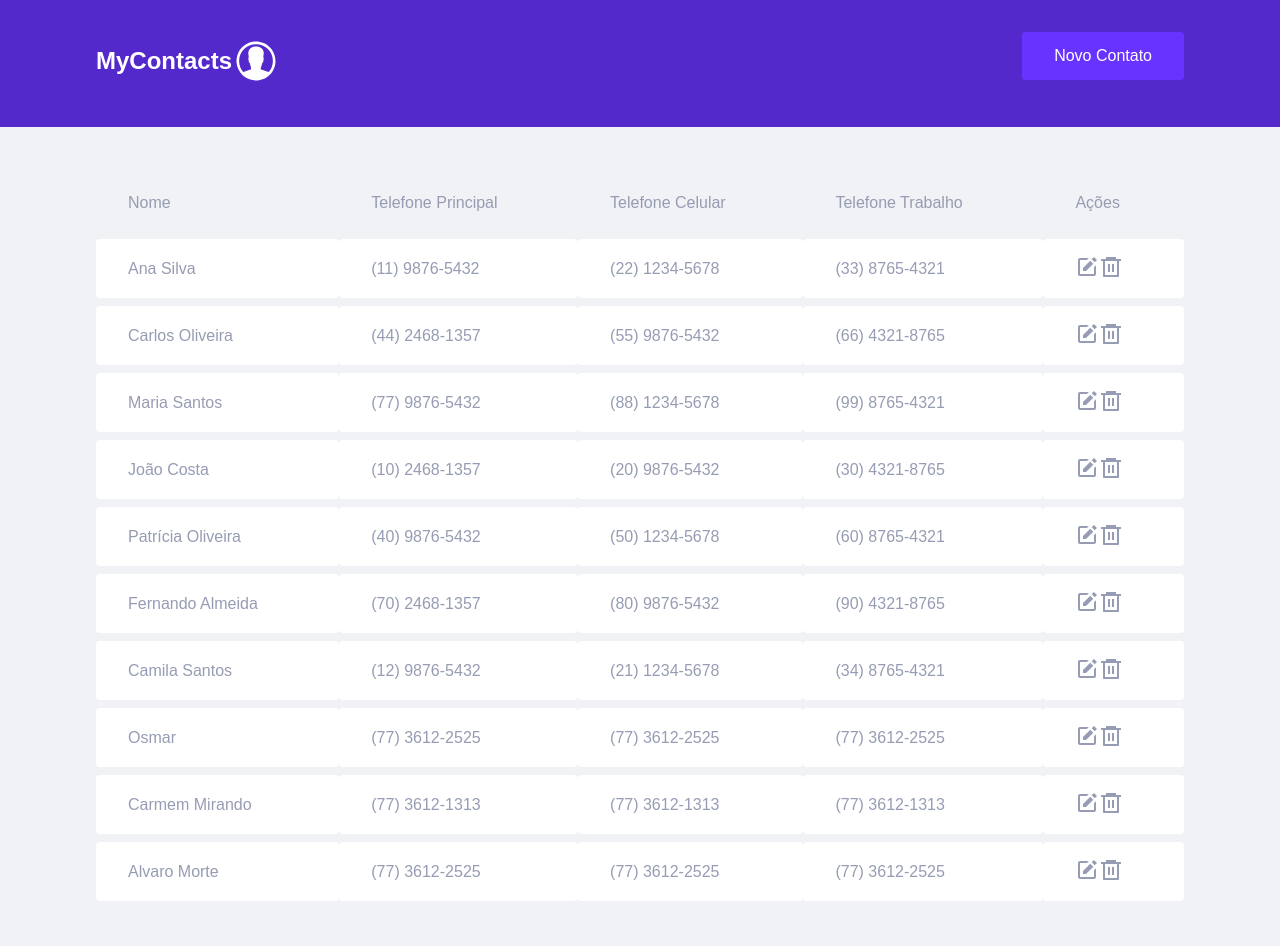
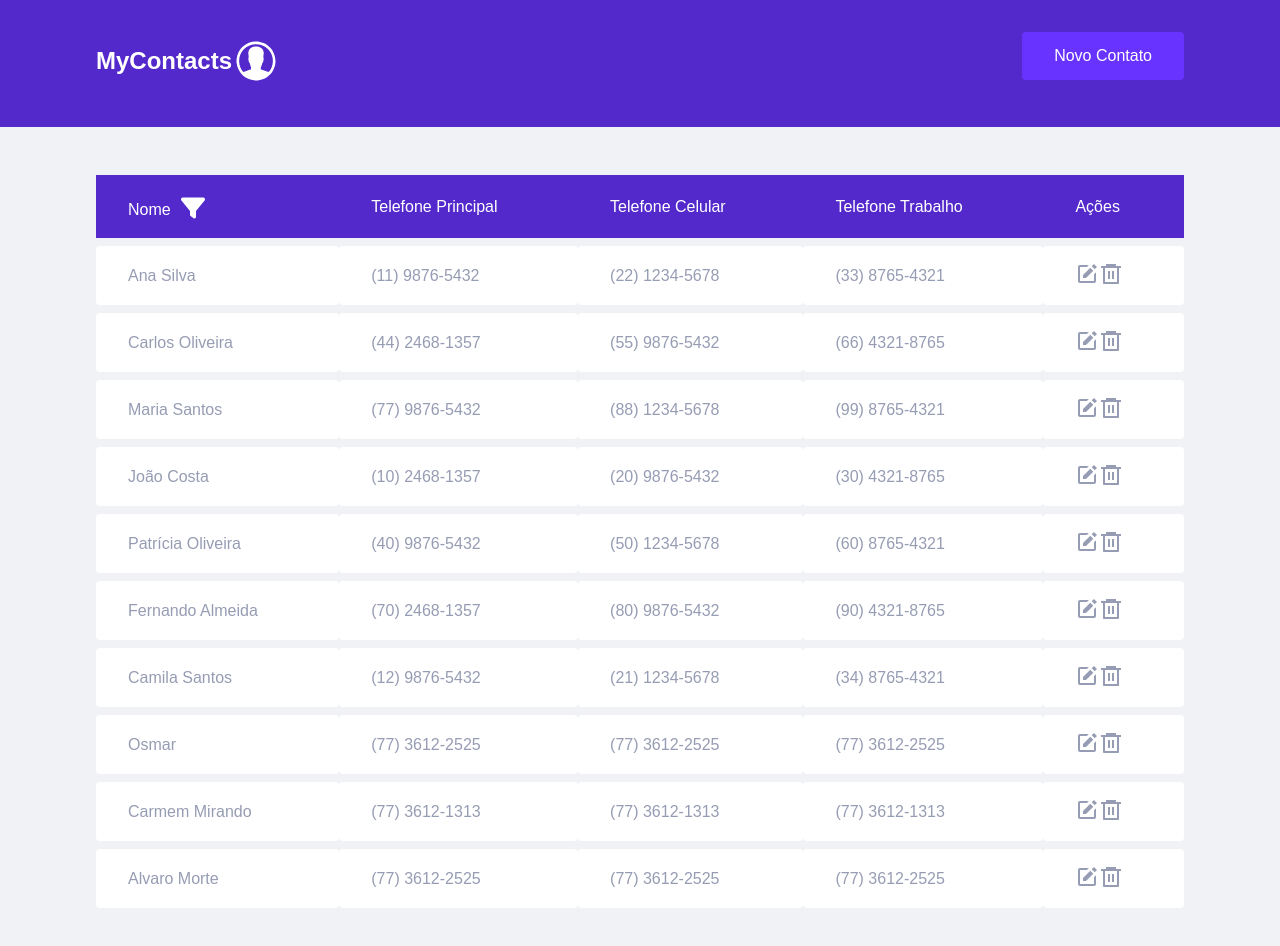
Before and after one commit to rodrigocnn/desafio-agenda, a React (Vite) app: page / in a window 1280 px wide. Shown: the top 946 px of the page. Built offline with nearby package versions, Linux system fonts and the light colour scheme; data requests are answered from the project's data file.

Commit message:
feat(component) add modalFilter

```diff
--- a/src/components/TableContacts/index.tsx
+++ b/src/components/TableContacts/index.tsx
@@ -1,18 +1,35 @@
 import { BiSolidEdit } from "react-icons/bi";
 import { RiDeleteBin6Line } from "react-icons/ri";
+import { FaFilter } from "react-icons/fa6";
 
-import { ButtonAction, Container, ContainerButtons } from "./styles";
+import {
+  ButtonAction,
+  ButtonFilter,
+  Container,
+  ContainerButtons,
+} from "./styles";
 import { useTableContacts } from "../../hooks/useTableContacts";
+import { ModalFilter } from "../ModalFilter";
 
 export function TableContacts() {
-  const { contacts, deleteContact } = useTableContacts();
+  const { contacts, deleteContact, setOpenModalFilter, openModalFilter } =
+    useTableContacts();
 
   return (
     <Container>
+      <ModalFilter open={openModalFilter} />
+
       <table>
         <thead>
           <tr>
-            <th>Nome</th>
+            <th>
+              Nome
+              <ButtonFilter
+                onClick={() => setOpenModalFilter(!openModalFilter)}
+              >
+                <FaFilter />
+              </ButtonFilter>
+            </th>
             <th>Telefone Principal</th>
             <th>Telefone Celular</th>
             <th>Telefone Trabalho</th>
--- a/src/components/TableContacts/styles.ts
+++ b/src/components/TableContacts/styles.ts
@@ -6,6 +6,18 @@ export const Container = styled.div`
   table {
     width: 100%;
     border-spacing: 0 0.5rem;
+
+    thead{
+      tr {
+          background: var(--blue);
+
+          th {
+            color: var(--shape);
+          }
+        }
+      }
+    }
+
 
     th {
       color: var(--text-body);
@@ -38,3 +50,16 @@ export const ButtonAction = styled.button`
     color: var(--text-body);
   }
 `;
+
+export const ButtonFilter = styled.button`
+  background: transparent;
+  border: none;
+  position: relative;
+  top: 5px;
+  left: 10px;
+
+  svg {
+    font-size: 1.5rem;
+    color: var(--shape);
+  }
+`;
```
